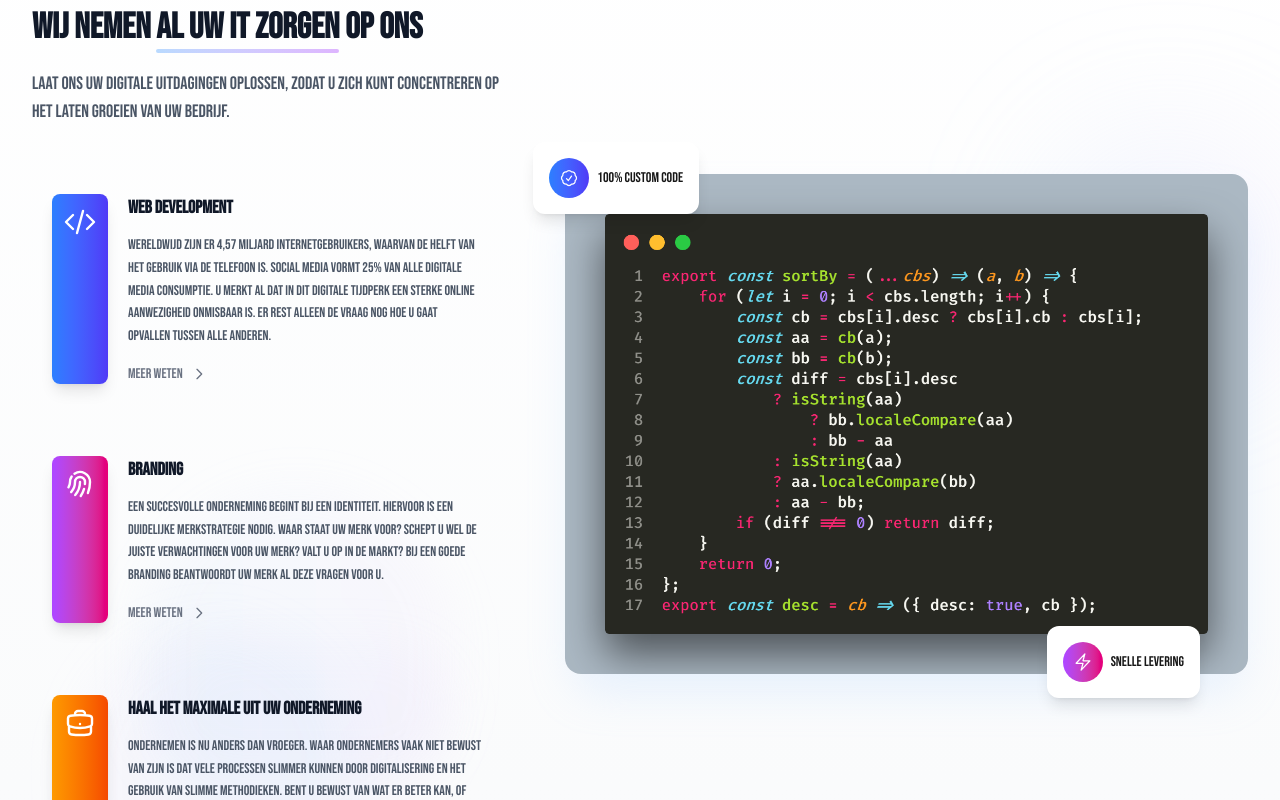
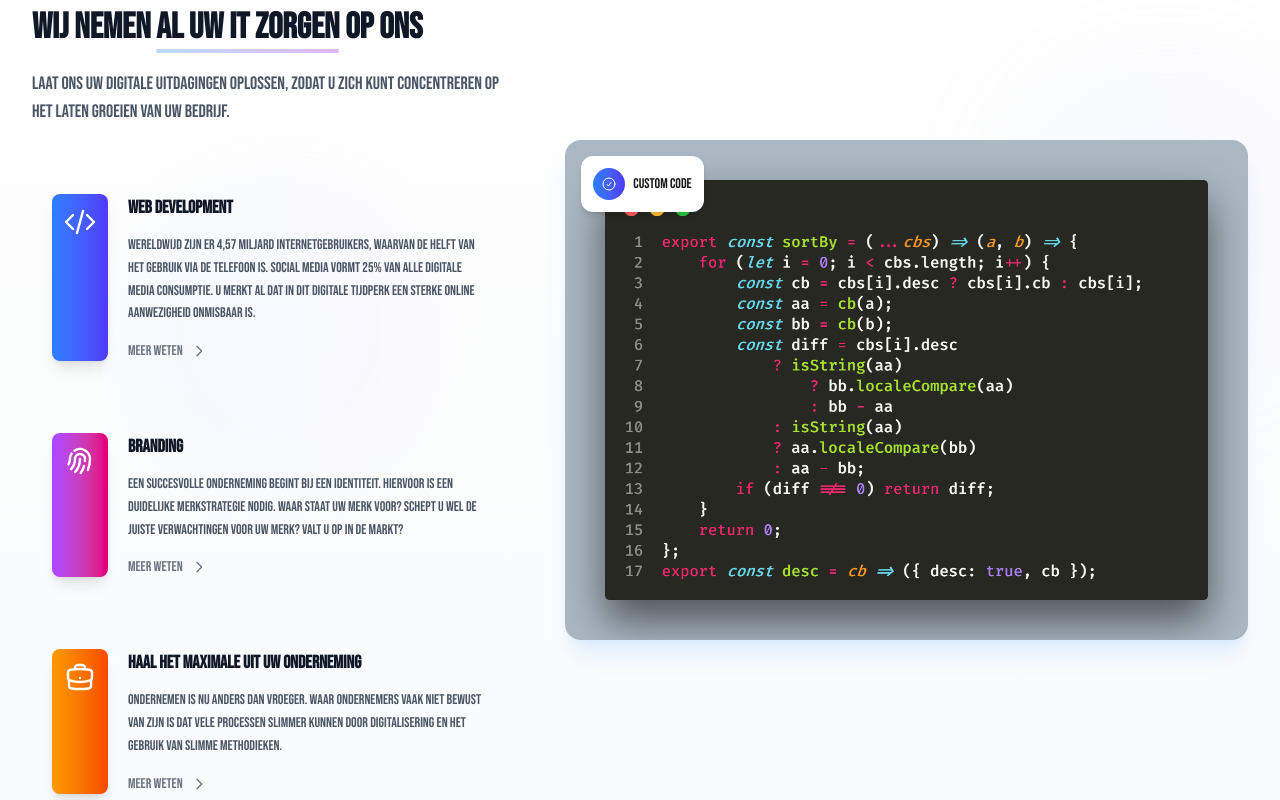
Before and after one commit to iProGoofy/pixbyte, a Next.js app: page / in a window 1280 px wide. Shown: the part 1600-2400 px from the top of the page. Built offline with nearby package versions, Linux system fonts and the light colour scheme.

Commit message:
Optimalisatie

```diff
--- a/src/components/cards.tsx
+++ b/src/components/cards.tsx
@@ -1,6 +1,5 @@
 'use client';
 import React, { useState, useEffect, useRef } from 'react';
-import { motion } from 'framer-motion';
 
 // Type voor onze diensten
 interface Service {
@@ -16,24 +15,25 @@ const WhatWeDoSection: React.FC = () => {
   const [isInView, setIsInView] = useState(false);
   const sectionRef = useRef<HTMLDivElement>(null);
 
-  // Check if element is in viewport
+  // Geoptimaliseerde IntersectionObserver - laadt alleen wanneer nodig
   useEffect(() => {
     const currentRef = sectionRef.current;
+    if (!currentRef) return;
 
     const observer = new IntersectionObserver(
       ([entry]) => {
-        setIsInView(entry.isIntersecting);
+        if (entry.isIntersecting && !isInView) {
+          setIsInView(true);
+          // Verwijder observer na activatie om verdere berekeningen te voorkomen
+          observer.disconnect();
+        }
       },
-      { threshold: 0.2 }
+      { threshold: 0.1 }
     );
 
-    if (currentRef) observer.observe(currentRef);
-
-    return () => {
-      if (currentRef) observer.unobserve(currentRef);
-    };
-  }, []);
-
+    observer.observe(currentRef);
+    return () => observer.disconnect();
+  }, [isInView]);
 
   // Diensten data
   const services: Service[] = [
@@ -127,74 +127,28 @@ const WhatWeDoSection: React.FC = () => {
     },
   ];
 
-  // Animatie varianten
-  const containerVariants = {
-    hidden: { opacity: 0 },
-    visible: {
-      opacity: 1,
-      transition: {
-        staggerChildren: 0.2,
-      },
-    },
+  // Gebruik CSS-klassen op basis van isInView (vereenvoudigde fade-in)
+  const getTransitionClasses = (delay = 0) => {
+    return `transition-all duration-700 ease-out ${isInView ? 'opacity-100 translate-y-0' : 'opacity-0 translate-y-8'}`;
   };
 
-  const itemVariants = {
-    hidden: { opacity: 0, y: 20 },
-    visible: {
-      opacity: 1,
-      y: 0,
-      transition: {
-        duration: 0.6,
-        ease: "easeOut",
-      },
-    },
-  };
-
-  const titleVariants = {
-    hidden: { opacity: 0, y: -20 },
-    visible: {
-      opacity: 1,
-      y: 0,
-      transition: {
-        duration: 0.7,
-        ease: "easeOut",
-      },
-    },
-  };
-
-  // Functie om decoratieve blokken te genereren
-  const renderDecorationBlocks = () => {
-    return [...Array(5)].map((_, i) => (
-      <div
-        key={i}
-        className={`absolute rounded-xl bg-gradient-to-r ${
-          i % 2 === 0 ? "from-blue-200/20 to-purple-200/20" : "from-purple-200/20 to-blue-200/20"
-        } blur-xl hidden lg:block`}
-        style={{
-          top: `${Math.random() * 80}%`,
-          left: `${Math.random() * 80}%`,
-          width: `${Math.random() * 100 + 100}px`,
-          height: `${Math.random() * 100 + 100}px`,
-          zIndex: 0,
-          animationDuration: `${Math.random() * 10 + 20}s`,
-          animationDelay: `${Math.random() * 5}s`,
-          transform: `rotate(${Math.random() * 360}deg)`,
-        }}
-      ></div>
-    ));
-  };
+  // Één statische decoratief element in plaats van veel willekeurige blokken
+  const staticDecoration = (
+    <>
+      <div className="absolute top-20 left-20 w-32 h-32 rounded-xl bg-gradient-to-r from-blue-200/20 to-purple-200/20 blur-xl hidden lg:block"></div>
+      <div className="absolute bottom-32 right-24 w-40 h-40 rounded-xl bg-gradient-to-r from-purple-200/20 to-blue-200/20 blur-xl hidden lg:block"></div>
+    </>
+  );
 
   return (
     <section ref={sectionRef} className="relative w-full px-4 py-20 md:py-28 bg-gradient-to-b from-gray-50 to-white overflow-hidden">
-      {/* Decoratieve elementen */}
-      {renderDecorationBlocks()}
+      {/* Vereenvoudigde decoratieve elementen */}
+      {staticDecoration}
+
       <div className="relative z-10 max-w-7xl mx-auto">
-        <motion.div
-          className="text-center mb-16 md:mb-20"
-          initial="hidden"
-          viewport={{ once: true }}
-          animate={isInView ? "visible" : "hidden"}
-          variants={titleVariants}
+        <div
+          className={`text-center mb-16 md:mb-20 ${getTransitionClasses()}`}
+          style={{ transitionDelay: '100ms' }}
         >
           <h2 className="text-3xl md:text-4xl lg:text-5xl font-bold mb-4 bg-gradient-to-r from-black to-gray-700 bg-clip-text text-transparent">
             Wat kunnen wij voor u betekenen?
@@ -203,23 +157,18 @@ const WhatWeDoSection: React.FC = () => {
             Ontdek hoe onze diensten uw bedrijf naar een hoger niveau tillen
           </p>
           <div className="w-24 h-1 bg-gradient-to-r from-blue-400 to-purple-500 mx-auto mt-6 rounded-full"></div>
-        </motion.div>
+        </div>
 
-        <motion.div
-          className="grid grid-cols-1 md:grid-cols-2 lg:grid-cols-4 gap-5 md:gap-6 lg:gap-8"
-          initial="hidden"
-          animate={isInView ? "visible" : "hidden"}
-          variants={containerVariants}
-        >
-          {services.map((service) => (
-            <motion.div
+        <div className="grid grid-cols-1 md:grid-cols-2 lg:grid-cols-4 gap-5 md:gap-6 lg:gap-8">
+          {services.map((service, index) => (
+            <div
               key={service.id}
               className={`relative group rounded-xl bg-white p-6 transition-all duration-300 ${
                 activeService === service.id
                   ? "shadow-xl scale-[1.02] z-10"
                   : "hover:shadow-lg hover:scale-[1.01]"
-              }`}
-              variants={itemVariants}
+              } ${getTransitionClasses()}`}
+              style={{ transitionDelay: `${150 + index * 100}ms` }}
               onClick={() => setActiveService(activeService === service.id ? null : service.id)}
               onMouseEnter={() => setActiveService(service.id)}
               onMouseLeave={() => setActiveService(null)}
@@ -229,10 +178,10 @@ const WhatWeDoSection: React.FC = () => {
                 activeService === service.id ? "scale-x-100" : "scale-x-0 group-hover:scale-x-100"
               }`}></div>
 
-              {/* Icon */}
-              <div className={`w-14 h-14 rounded-lg flex items-center justify-center mb-5 transition-all duration-500 ${
+              {/* Icon - vereenvoudigd voor betere prestaties */}
+              <div className={`w-14 h-14 rounded-lg flex items-center justify-center mb-5 transition-all duration-300 ${
                 activeService === service.id
-                  ? `bg-gradient-to-r ${service.color} text-white rotate-3`
+                  ? `bg-gradient-to-r ${service.color} text-white`
                   : "bg-gray-100 text-gray-700 group-hover:bg-gray-200"
               }`}>
                 {service.icon}
@@ -251,7 +200,7 @@ const WhatWeDoSection: React.FC = () => {
                   : service.description.split(' ').slice(0, 6).join(' ') + '...'}
               </p>
 
-              {/* Learn more indicator */}
+              {/* Indicator */}
               <div className={`mt-4 text-sm font-medium flex items-center transition-all duration-300 ${
                 activeService === service.id ? `text-transparent bg-clip-text bg-gradient-to-r ${service.color}` : "text-gray-400"
               }`}>
@@ -266,27 +215,25 @@ const WhatWeDoSection: React.FC = () => {
                   <path strokeLinecap="round" strokeLinejoin="round" strokeWidth={2} d="M19 9l-7 7-7-7" />
                 </svg>
               </div>
-            </motion.div>
+            </div>
           ))}
-        </motion.div>
+        </div>
 
-        {/* CTA Sectie */}
-        <motion.div
-          className="mt-16 text-center"
-          initial={{ opacity: 0, y: 20 }}
-          animate={isInView ? { opacity: 1, y: 0 } : { opacity: 0, y: 20 }}
-          transition={{ delay: 0.8, duration: 0.6 }}
+        {/* CTA Sectie - vereenvoudigd */}
+        <div
+          className={`mt-16 text-center ${getTransitionClasses()}`}
+          style={{ transitionDelay: '600ms' }}
         >
           <a
             href="/contact"
-            className="inline-flex items-center px-6 py-3 rounded-full bg-black text-white hover:bg-gray-800 transition-all shadow-lg hover:shadow-xl hover:translate-y-[-2px] transform"
+            className="inline-flex items-center px-6 py-3 rounded-full bg-black text-white hover:bg-gray-800 transition-all shadow-md"
           >
             <span>Neem contact op</span>
             <svg xmlns="http://www.w3.org/2000/svg" className="ml-2 h-5 w-5" fill="none" viewBox="0 0 24 24" stroke="currentColor">
               <path strokeLinecap="round" strokeLinejoin="round" strokeWidth={2} d="M14 5l7 7m0 0l-7 7m7-7H3" />
             </svg>
           </a>
-        </motion.div>
+        </div>
       </div>
     </section>
   );
--- a/src/components/diensten.tsx
+++ b/src/components/diensten.tsx
@@ -1,41 +1,38 @@
 'use client';
 import React, { useRef, useEffect, useState } from 'react';
 import Image from 'next/image';
-import { motion } from 'framer-motion';
 
 const FeaturesSection: React.FC = () => {
   const [isInView, setIsInView] = useState(false);
   const sectionRef = useRef<HTMLDivElement>(null);
   const [activeFeature, setActiveFeature] = useState<number | null>(null);
 
-  // Check if element is in viewport
+  // Vereenvoudigde IntersectionObserver - alleen laden wanneer nodig
   useEffect(() => {
     const node = sectionRef.current;
+    if (!node) return;
+
     const observer = new IntersectionObserver(
       ([entry]) => {
-        setIsInView(entry.isIntersecting);
+        if (entry.isIntersecting && !isInView) {
+          setIsInView(true);
+          // Verwijder observer na activatie om verdere berekeningen te voorkomen
+          observer.disconnect();
+        }
       },
-      { threshold: 0.2 }
+      { threshold: 0.1 }
     );
 
-    if (node) {
-      observer.observe(node);
-    }
-
-    return () => {
-      if (node) {
-        observer.unobserve(node);
-      }
-    };
-  }, []);
-
+    observer.observe(node);
+    return () => observer.disconnect();
+  }, [isInView]);
 
   // Feature items data
   const features = [
     {
       id: 1,
       title: "Web Development",
-      description: "Wereldwijd zijn er 4,57 miljard internetgebruikers, waarvan de helft van het gebruik via de telefoon is. Social media vormt 25% van alle digitale media consumptie. U merkt al dat in dit digitale tijdperk een sterke online aanwezigheid onmisbaar is. Er rest alleen de vraag nog hoe u gaat opvallen tussen alle anderen.",
+      description: "Wereldwijd zijn er 4,57 miljard internetgebruikers, waarvan de helft van het gebruik via de telefoon is. Social media vormt 25% van alle digitale media consumptie. U merkt al dat in dit digitale tijdperk een sterke online aanwezigheid onmisbaar is.",
       icon: (
         <svg
           xmlns="http://www.w3.org/2000/svg"
@@ -57,7 +54,7 @@ const FeaturesSection: React.FC = () => {
     {
       id: 2,
       title: "Branding",
-      description: "Een succesvolle onderneming begint bij een identiteit. Hiervoor is een duidelijke merkstrategie nodig. Waar staat uw merk voor? Schept u wel de juiste verwachtingen voor uw merk? Valt u op in de markt? Bij een goede branding beantwoordt uw merk al deze vragen voor u.",
+      description: "Een succesvolle onderneming begint bij een identiteit. Hiervoor is een duidelijke merkstrategie nodig. Waar staat uw merk voor? Schept u wel de juiste verwachtingen voor uw merk? Valt u op in de markt?",
       icon: (
         <svg
           xmlns="http://www.w3.org/2000/svg"
@@ -79,7 +76,7 @@ const FeaturesSection: React.FC = () => {
     {
       id: 3,
       title: "Haal het maximale uit uw onderneming",
-      description: "Ondernemen is nu anders dan vroeger. Waar ondernemers vaak niet bewust van zijn is dat vele processen slimmer kunnen door digitalisering en het gebruik van slimme methodieken. Bent u bewust van wat er beter kan, of loopt u achter de feiten aan?",
+      description: "Ondernemen is nu anders dan vroeger. Waar ondernemers vaak niet bewust van zijn is dat vele processen slimmer kunnen door digitalisering en het gebruik van slimme methodieken.",
       icon: (
         <svg
           xmlns="http://www.w3.org/2000/svg"
@@ -100,74 +97,22 @@ const FeaturesSection: React.FC = () => {
     },
   ];
 
-  // Animatie varianten
-  const containerVariants = {
-    hidden: { opacity: 0 },
-    visible: {
-      opacity: 1,
-      transition: {
-        staggerChildren: 0.3,
-        delayChildren: 0.2,
-      },
-    },
-  };
+  // Verminder complexiteit door slechts één decoratief element te gebruiken
+  const decorationElement =
+    <div
+      className="absolute rounded-full bg-gradient-to-r from-blue-200/10 to-purple-200/10 blur-xl hidden lg:block"
+      style={{
+        top: '30%',
+        left: '10%',
+        width: '300px',
+        height: '300px',
+        zIndex: 0,
+      }}
+    ></div>;
 
-  const itemVariants = {
-    hidden: { opacity: 0, y: 30 },
-    visible: {
-      opacity: 1,
-      y: 0,
-      transition: {
-        duration: 0.7,
-        ease: "easeOut",
-      },
-    },
-  };
-
-  const titleVariants = {
-    hidden: { opacity: 0, y: -20 },
-    visible: {
-      opacity: 1,
-      y: 0,
-      transition: {
-        duration: 0.7,
-        ease: "easeOut",
-      },
-    },
-  };
-
-  const imageVariants = {
-    hidden: { opacity: 0, x: 50 },
-    visible: {
-      opacity: 1,
-      x: 0,
-      transition: {
-        duration: 0.8,
-        ease: "easeOut",
-        delay: 0.3,
-      },
-    },
-  };
-
-  // Functie om decoratieve elementen te genereren
-  const renderDecorationElements = () => {
-    return [...Array(3)].map((_, i) => (
-      <div
-        key={i}
-        className={`absolute rounded-full bg-gradient-to-r ${
-          i % 2 === 0 ? "from-blue-200/10 to-purple-200/10" : "from-purple-200/10 to-blue-200/10"
-        } blur-xl hidden lg:block`}
-        style={{
-          top: `${10 + Math.random() * 70}%`,
-          left: `${Math.random() * 40}%`,
-          width: `${Math.random() * 300 + 100}px`,
-          height: `${Math.random() * 300 + 100}px`,
-          zIndex: 0,
-          animationDuration: `${Math.random() * 20 + 10}s`,
-          animationDelay: `${Math.random() * 5}s`,
-        }}
-      ></div>
-    ));
+  // CSS klassen genereren op basis van isInView (geen complexe animaties meer)
+  const getContentClasses = () => {
+    return `transition-opacity duration-700 ${isInView ? 'opacity-100' : 'opacity-0'}`;
   };
 
   return (
@@ -175,22 +120,17 @@ const FeaturesSection: React.FC = () => {
       ref={sectionRef}
       className="py-24 overflow-hidden bg-gradient-to-b from-white to-gray-50 relative"
     >
-      {/* Decoratieve elementen */}
-      {renderDecorationElements()}
+      {/* Beperkt tot één decoratief element */}
+      {decorationElement}
 
       <div className="mx-auto max-w-7xl px-4 sm:px-6 lg:px-8 relative z-10">
         <div className="grid grid-cols-1 gap-14 items-center lg:grid-cols-12 lg:gap-16">
-          <motion.div
-            className="w-full xl:col-span-5 lg:col-span-6 2xl:-mx-5 xl:-mx-0"
-            initial="hidden"
-            viewport={{ once: true }}
-            animate={isInView ? "visible" : "hidden"}
-            variants={containerVariants}
+          {/* Linker kolom - Tekst en features */}
+          <div
+            className={`w-full xl:col-span-5 lg:col-span-6 2xl:-mx-5 xl:-mx-0 ${getContentClasses()}`}
+            style={{ transitionDelay: '100ms' }}
           >
-            <motion.div
-              className="relative"
-              variants={titleVariants}
-            >
+            <div className="relative">
               <span className="text-base font-medium bg-clip-text text-transparent bg-gradient-to-r from-blue-500 to-purple-600 mb-2 block lg:text-left inline-flex items-center">
                 <span className="w-8 h-0.5 bg-gradient-to-r from-blue-500 to-purple-600 rounded-full mr-3 hidden lg:inline-block"></span>
                 Waar wij voor staan
@@ -204,29 +144,23 @@ const FeaturesSection: React.FC = () => {
               <p className="text-gray-600 mt-4 text-lg max-w-xl">
                 Laat ons uw digitale uitdagingen oplossen, zodat u zich kunt concentreren op het laten groeien van uw bedrijf.
               </p>
-            </motion.div>
+            </div>
 
-            <motion.div
-              className="space-y-8 mt-12"
-              variants={containerVariants}
-            >
+            <div className="space-y-8 mt-12">
               {features.map((feature) => (
-                <motion.div
+                <div
                   key={feature.id}
                   className={`p-5 rounded-xl transition-all duration-300 ${
                     activeFeature === feature.id
                       ? "bg-white shadow-xl shadow-blue-100/30 scale-[1.02]"
                       : "hover:bg-white hover:shadow-lg"
                   }`}
-                  variants={itemVariants}
                   onMouseEnter={() => setActiveFeature(feature.id)}
                   onMouseLeave={() => setActiveFeature(null)}
                   onClick={() => setActiveFeature(activeFeature === feature.id ? null : feature.id)}
                 >
                   <div className="flex gap-5">
-                    <div className={`rounded-lg p-3 bg-gradient-to-r ${feature.color} text-white flex-shrink-0 shadow-lg transform transition-all duration-300 ${
-                      activeFeature === feature.id ? "rotate-6 scale-110" : ""
-                    }`}>
+                    <div className={`rounded-lg p-3 bg-gradient-to-r ${feature.color} text-white flex-shrink-0 shadow-lg`}>
                       {feature.icon}
                     </div>
                     <div>
@@ -248,9 +182,7 @@ const FeaturesSection: React.FC = () => {
                         <span>Meer weten</span>
                         <svg
                           xmlns="http://www.w3.org/2000/svg"
-                          className={`w-4 h-4 transition-transform duration-300 ${
-                            activeFeature === feature.id ? "translate-x-1" : ""
-                          }`}
+                          className="w-4 h-4"
                           fill="none"
                           viewBox="0 0 24 24"
                           stroke="currentColor"
@@ -260,82 +192,45 @@ const FeaturesSection: React.FC = () => {
                       </div>
                     </div>
                   </div>
-                </motion.div>
+                </div>
               ))}
-            </motion.div>
-          </motion.div>
+            </div>
+          </div>
 
-          {/* Afbeelding met floating effect */}
-          <motion.div
-            className="w-full xl:col-span-7 lg:col-span-6 lg:block"
-            initial="hidden"
-            animate={isInView ? "visible" : "hidden"}
-            variants={imageVariants}
+          {/* Rechter kolom - Afbeelding */}
+          <div
+            className={`w-full xl:col-span-7 lg:col-span-6 lg:block ${getContentClasses()}`}
+            style={{ transitionDelay: '300ms' }}
           >
             <div className="relative w-full">
-              {/* Decorative circle backdrop */}
+              {/* Eenvoudigere decoratieve elementen */}
               <div className="absolute -top-12 -right-12 w-64 h-64 bg-gradient-to-r from-blue-200/20 to-purple-200/20 rounded-full blur-3xl"></div>
 
-              {/* Main image */}
+              {/* Geoptimaliseerde afbeelding */}
               <div className="relative">
                 <Image
-                priority={false}
+                  priority={false}
                   src="/img/coding.png"
-                  alt="Feature tailwind section"
+                  alt="Feature section"
                   width={1200}
                   height={800}
-                  className="w-full rounded-2xl lg:h-auto object-cover shadow-2xl shadow-blue-200/40"
-                  style={{
-                    animation: "float 6s ease-in-out infinite",
-                  }}
+                  className="w-full rounded-2xl lg:h-auto object-cover shadow-xl shadow-blue-200/40"
                 />
 
-                {/* Floating elements */}
-                <div className="absolute -top-8 -left-8 lg:flex hidden items-center gap-2 bg-white p-4 rounded-xl shadow-lg animate-bounce-slow">
-                  <div className="w-10 h-10 bg-gradient-to-r from-blue-500 to-indigo-600 rounded-full flex items-center justify-center text-white">
-                    <svg xmlns="http://www.w3.org/2000/svg" fill="none" viewBox="0 0 24 24" strokeWidth={1.5} stroke="currentColor" className="size-5">
-                      <path strokeLinecap="round" strokeLinejoin="round" d="M9 12.75 11.25 15 15 9.75M21 12c0 1.268-.63 2.39-1.593 3.068a3.745 3.745 0 0 1-1.043 3.296 3.745 3.745 0 0 1-3.296 1.043A3.745 3.745 0 0 1 12 21c-1.268 0-2.39-.63-3.068-1.593a3.746 3.746 0 0 1-3.296-1.043 3.745 3.745 0 0 1-1.043-3.296A3.745 3.745 0 0 1 3 12c0-1.268.63-2.39 1.593-3.068a3.745 3.745 0 0 1 1.043-3.296 3.746 3.746 0 0 1 3.296-1.043A3.746 3.746 0 0 1 12 3c1.268 0 2.39.63 3.068 1.593a3.746 3.746 0 0 1 3.296 1.043 3.746 3.746 0 0 1 1.043 3.296A3.745 3.745 0 0 1 21 12Z" />
+                {/* Vereenvoudigde elementen - alleen tonen op desktop */}
+                <div className="absolute top-4 left-4 lg:flex hidden items-center gap-2 bg-white p-3 rounded-xl shadow-md">
+                  <div className="w-8 h-8 bg-gradient-to-r from-blue-500 to-indigo-600 rounded-full flex items-center justify-center text-white">
+                    <svg xmlns="http://www.w3.org/2000/svg" fill="none" viewBox="0 0 24 24" strokeWidth={1.5} stroke="currentColor" className="size-4">
+                      <path strokeLinecap="round" strokeLinejoin="round" d="M9 12.75 11.25 15 15 9.75M21 12a9 9 0 11-18 0 9 9 0 0118 0z" />
                     </svg>
                   </div>
-                  <span className="font-medium text-sm">100% Custom Code</span>
-                </div>
-
-                <div className="absolute -bottom-6 right-12 lg:flex hidden items-center gap-2 bg-white p-4 rounded-xl shadow-lg animate-pulse-slow">
-                  <div className="w-10 h-10 bg-gradient-to-r from-purple-500 to-pink-600 rounded-full flex items-center justify-center text-white">
-                    <svg xmlns="http://www.w3.org/2000/svg" fill="none" viewBox="0 0 24 24" strokeWidth={1.5} stroke="currentColor" className="size-5">
-                      <path strokeLinecap="round" strokeLinejoin="round" d="M3.75 13.5l10.5-11.25L12 10.5h8.25L9.75 21.75 12 13.5H3.75z" />
-                    </svg>
-                  </div>
-                  <span className="font-medium text-sm">Snelle Levering</span>
+                  <span className="font-medium text-sm">Custom Code</span>
                 </div>
               </div>
             </div>
-          </motion.div>
+          </div>
         </div>
       </div>
-
-      {/* Custom animation styles */}
-      <style jsx global>{`
-        @keyframes float {
-          0% { transform: translateY(0px); }
-          50% { transform: translateY(-15px); }
-          100% { transform: translateY(0px); }
-        }
-        .animate-bounce-slow {
-          animation: bounce 5s infinite ease-in-out;
-        }
-        .animate-pulse-slow {
-          animation: pulse 5s infinite cubic-bezier(0.4, 0, 0.6, 1);
-        }
-        @keyframes bounce {
-          0%, 100% { transform: translateY(0); }
-          50% { transform: translateY(-10px); }
-        }
-        @keyframes pulse {
-          0%, 100% { opacity: 1; }
-          50% { opacity: 0.8; }
-        }
-      `}</style>
     </section>
   );
 };
```
